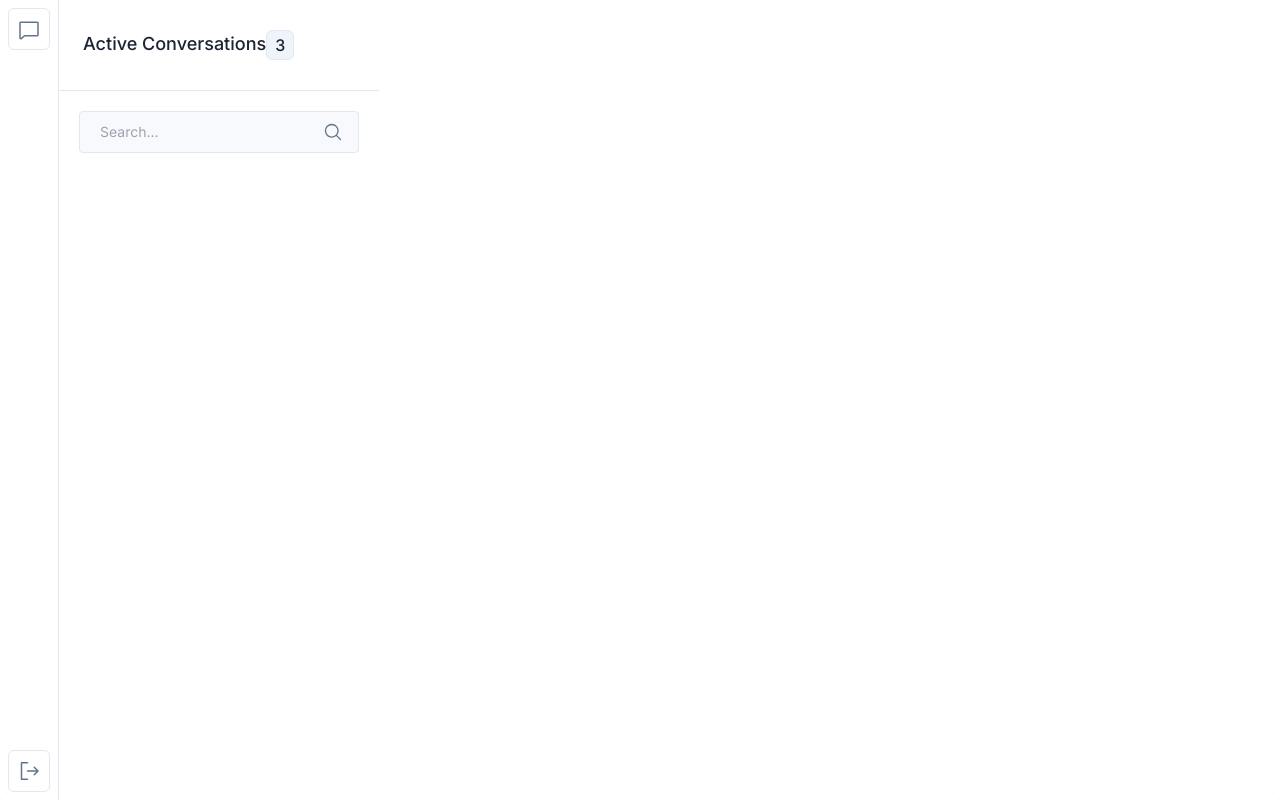
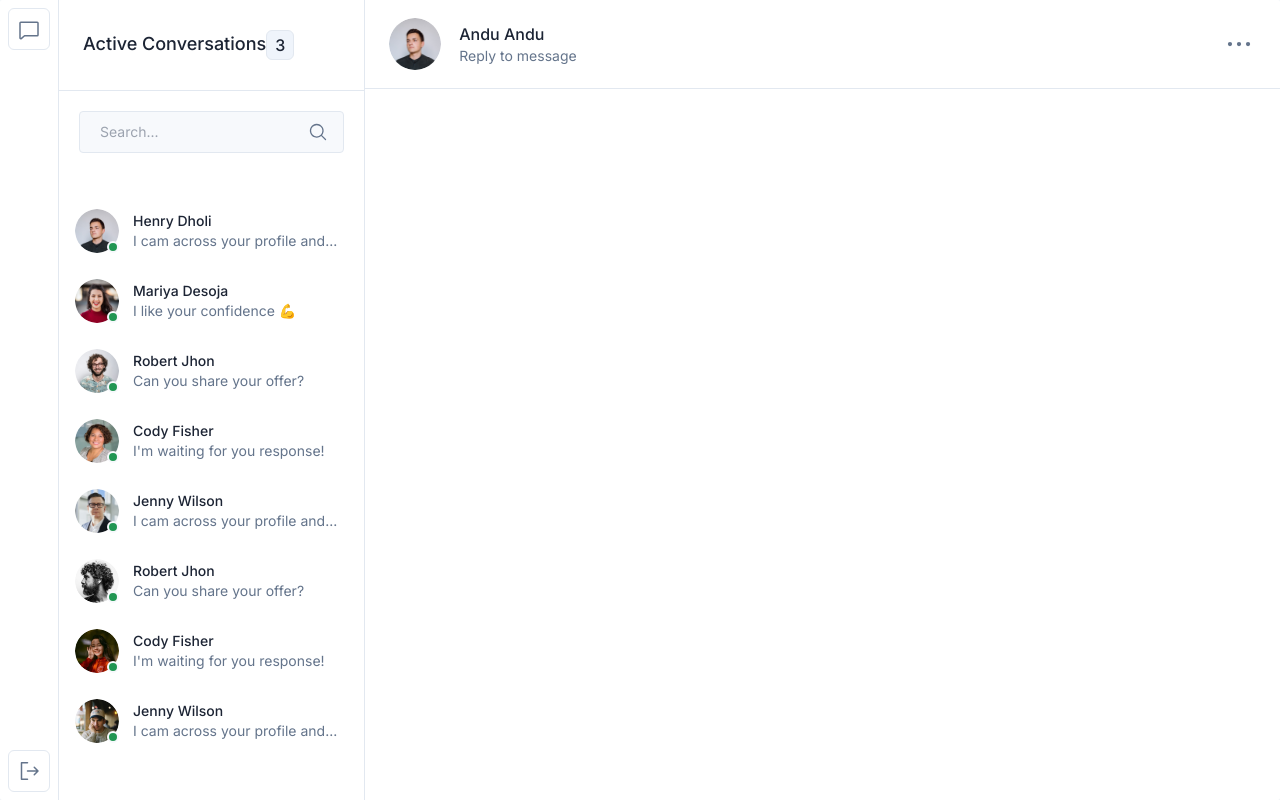
Before and after one commit to Annddu/SMN_chat-app, a React (Vite) app: page / in a window 1280 px wide. Built offline with nearby package versions, Linux system fonts and the light colour scheme.

Commit message:
finished chat list and started inbox

```diff
--- a/src/pages/Messages.jsx
+++ b/src/pages/Messages.jsx
@@ -1,6 +1,7 @@
 import { Sidebar } from '../section/chat'
 import React from 'react'
 import ChatList from '../section/chat/ChatList'
+import Inbox from '../section/chat/Inbox'
 
 export default function Messages() {
   return (
@@ -16,7 +17,7 @@ export default function Messages() {
         <ChatList />
 
         {/* Inbox */}
-
+        <Inbox />
       </div>
     </div>
   )
--- a/src/section/chat/ChatList.jsx
+++ b/src/section/chat/ChatList.jsx
@@ -1,5 +1,57 @@
 import { MagnifyingGlass } from '@phosphor-icons/react'
 import React from 'react'
+
+import User01 from "../../images/user/user-01.png";
+import User02 from "../../images/user/user-02.png";
+import User03 from "../../images/user/user-03.png";
+import User04 from "../../images/user/user-04.png";
+import User05 from "../../images/user/user-05.png";
+import User06 from "../../images/user/user-06.png";
+import User07 from "../../images/user/user-07.png";
+import User08 from "../../images/user/user-08.png";
+
+const List = [
+  {
+    imgSrc: User01,
+    name: "Henry Dholi",
+    message: "I cam across your profile and...",
+  },
+  {
+    imgSrc: User02,
+    name: "Mariya Desoja",
+    message: "I like your confidence 💪",
+  },
+  {
+    imgSrc: User03,
+    name: "Robert Jhon",
+    message: "Can you share your offer?",
+  },
+  {
+    imgSrc: User04,
+    name: "Cody Fisher",
+    message: `I'm waiting for you response!`,
+  },
+  {
+    imgSrc: User05,
+    name: "Jenny Wilson",
+    message: "I cam across your profile and...",
+  },
+  {
+    imgSrc: User06,
+    name: "Robert Jhon",
+    message: "Can you share your offer?",
+  },
+  {
+    imgSrc: User07,
+    name: "Cody Fisher",
+    message: `I'm waiting for you response!`,
+  },
+  {
+    imgSrc: User08,
+    name: "Jenny Wilson",
+    message: "I cam across your profile and...",
+  },
+];
 
 export default function ChatList() {
   return (
@@ -18,7 +70,7 @@ export default function ChatList() {
         </span>
       </div>
 
-      {/* List of active conversations */}
+      {/* Search Bar */}
       <div className='flex max-h-full flex-col overflow-auto p-5'>
         <form className='sticky mb-7'>
           <input  placeholder='Search...'
@@ -34,6 +86,31 @@ export default function ChatList() {
         </form>
       </div>
 
+      {/* List of conversations */}
+      <div className='no-scrollbar overflow-auto max-h-full space-y-2.5'>
+        {/* Chat List item */}
+        {List.map((object, item) => {
+          return <div className=' flex cursor-pointer items-center rounded px-4 py-2
+                                hover:bg-gray-2
+                                dark:hover:bg-strokedark'
+                  key={item}>
+                    <div className='relative mr-3.5 h-11 w-full max-w-11 rounded-full'>
+                      <img src={object.imgSrc} alt="profile" className='h-full w-full rounded-full object-cover object-center'/>
+
+                      <span className='absolute bottom-0 right-0 block h-3 w-3 rounded-full border-2 border-gray-2 bg-success'></span>
+                    </div>
+
+                    <div className='w-full'>
+                      <h5 className='text-sm font-medium text-black dark:text-white'>
+                        {object.name}
+                      </h5>
+
+                      <p className='text-sm'>{object.message}</p>
+                    </div>
+                  </div>
+        })
+        }
+      </div>
     </div>
   )
 }
--- /dev/null
+++ b/src/section/chat/Inbox.jsx
@@ -0,0 +1,44 @@
+import React from 'react'
+import user01 from "../../images/user/user-01.png"
+import { DotsThree } from '@phosphor-icons/react'
+export default function Inbox() {
+  return (
+    <div className='  flex h-full flex-col border-l xl:w-3/4
+                    border-stroke
+                    dark:border-strokedark'>
+
+        {/* Top bar */}
+        <div className='sticky flex items-center flex-row justify-between border-b px-6 py-4.5
+                        border-stroke
+                        dark:border-strokedark'>
+            <div className='flex items-center'>
+                <div className='mr-4.5 h-13 w-full max-w-13 overflow-hidden rounded-full'>
+                    <img src={user01} alt="avatar" className='h-full object-cover object-center'/>
+                </div>
+
+                <div>
+                    <h5 className='font-medium text-black dark:text-white'>
+                        Andu Andu
+                    </h5>
+
+                    <p className='text-sm'>Reply to message</p>
+                </div>
+            </div>
+
+            <div>
+                <DotsThree weight='bold' size={34}/>
+            </div>
+        </div>
+
+        {/* List of messages */}
+        <div>
+
+        </div>
+
+        {/* Input */}
+        <div>
+
+        </div>
+    </div>
+  )
+}
--- a/src/section/chat/index.js
+++ b/src/section/chat/index.js
@@ -1,2 +1,3 @@
 export {default as Sidebar} from './Sidebar.jsx';
 export {default as ChatList} from './ChatList.jsx';
+export {default as Inbox} from './Inbox.jsx';
```
